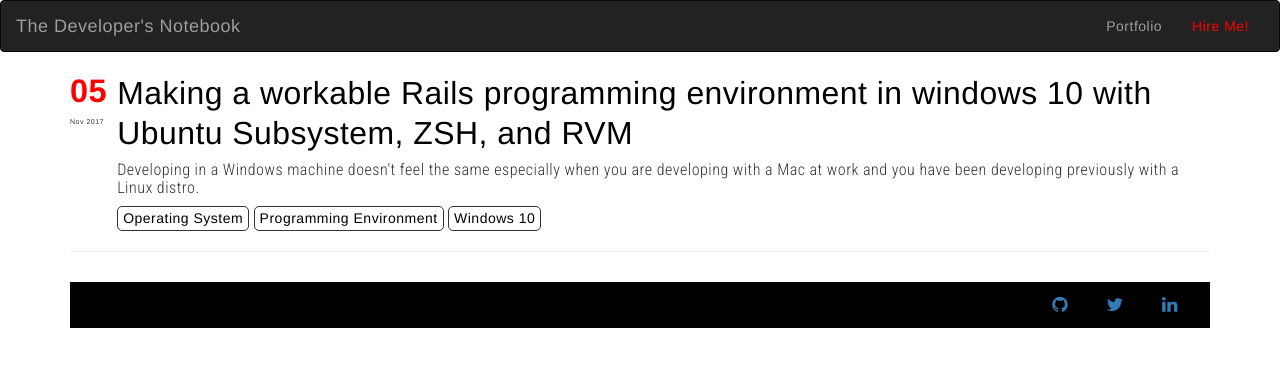
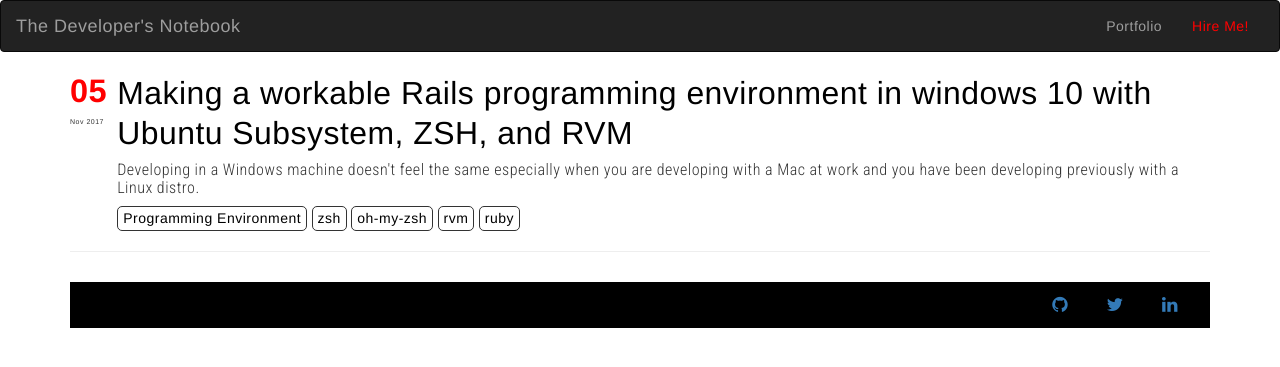
Before and after one commit to armanmiranda/armanmiranda.github.io, a Jekyll site: the page built from index.md, in a window 1280 px wide. Shown: the top 367 px of the page. Built offline with Jekyll 4.4.1, drawn with Linux system fonts in a browser that asks for light colours; nearby versions of some CDN libraries.

Commit message:
update the categories

```diff
--- a/_posts/2017-11-5-making-a-workable-unix-ish-programming-environment-in-windows-10.html
+++ b/_posts/2017-11-5-making-a-workable-unix-ish-programming-environment-in-windows-10.html
@@ -3,7 +3,7 @@ layout: post
 title: "Making a workable Rails programming environment in windows 10 with Ubuntu Subsystem,
         ZSH, and RVM"
 date: 2017-11-05
-categories: [Operating System, Programming Environment, Windows 10]
+categories: [Programming Environment, zsh, oh-my-zsh, rvm, ruby]
 ---
 <div class="introduction">
 	<p>Developing in a Windows machine doesn't feel the same especially when
```
